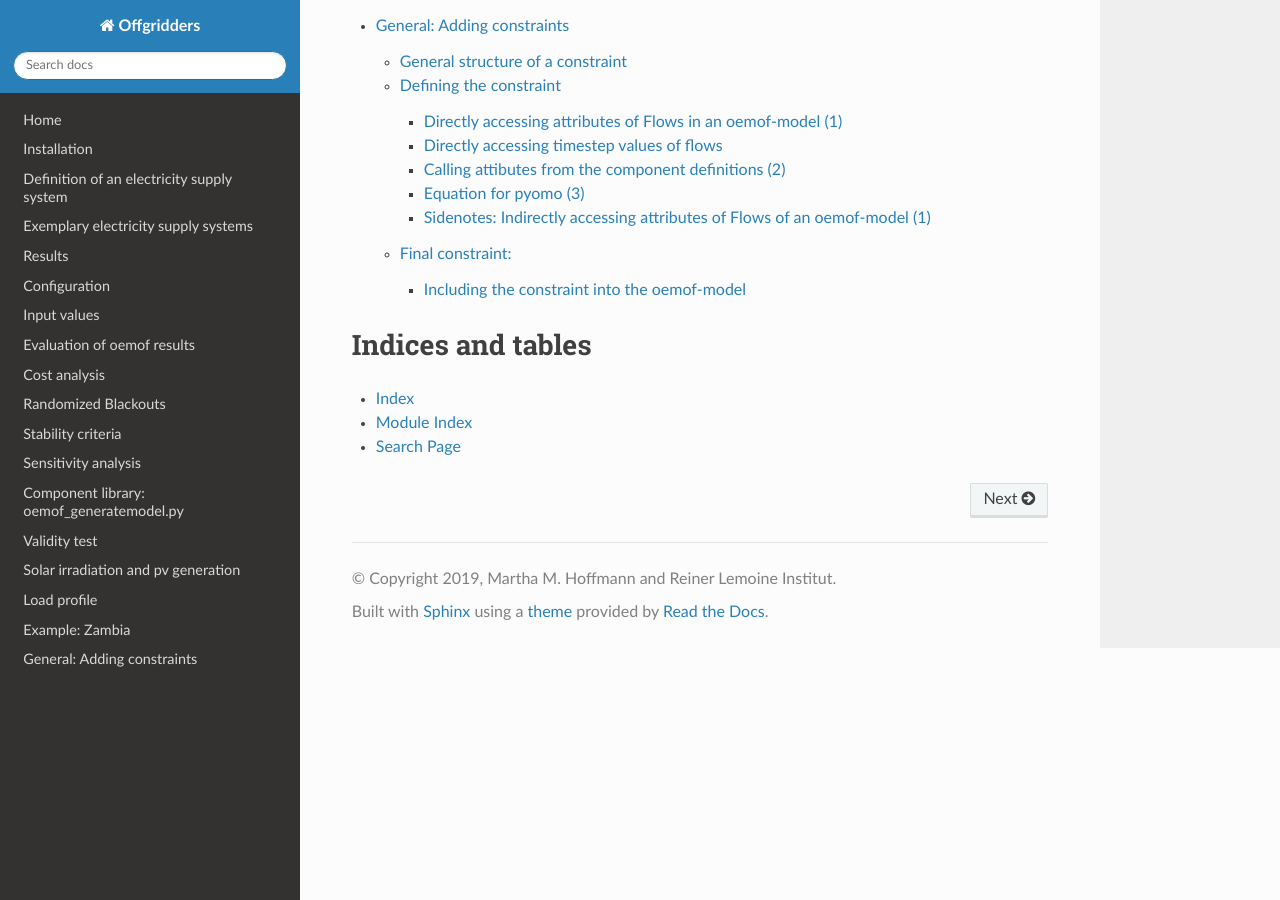
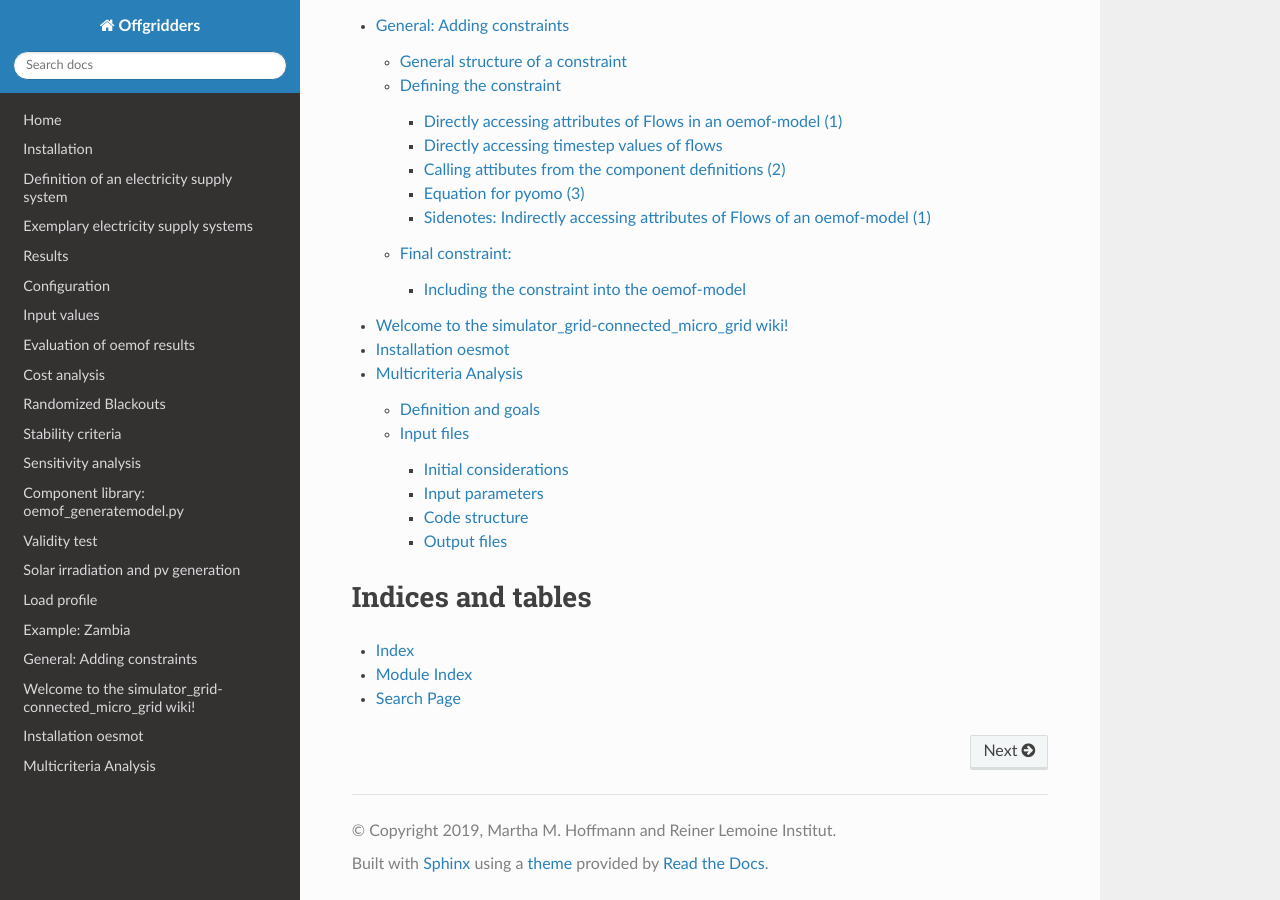
Before and after one commit to rl-institut/offgridders, a Sphinx documentation site: the page built from docs/index.rst, in a window 1280 px wide and 900 px high, scrolled down 2222 px. Built offline with Sphinx 7.4.7 and the Read the Docs theme 2.0.0, drawn with Linux system fonts in a browser that asks for light colours.

Commit message:
Change index file

```diff
--- a/docs/index.rst
+++ b/docs/index.rst
@@ -26,6 +26,9 @@ Welcome to Offgridders's documentation!
    Load
    Example
    Constrains
+   Oesmot_Home
+   Installation_2
+   Multicriteria_Analysis
 
 
 
```
